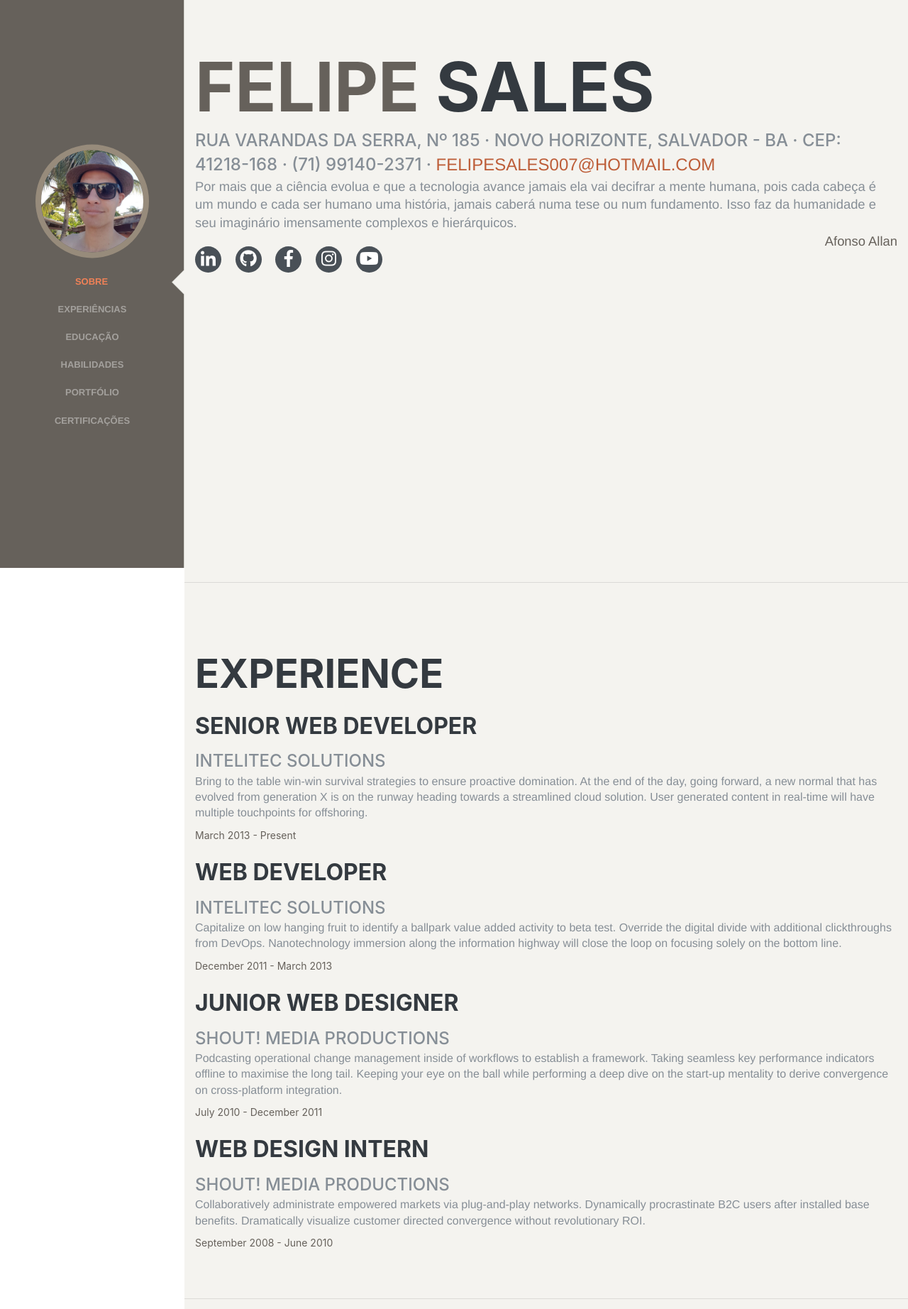
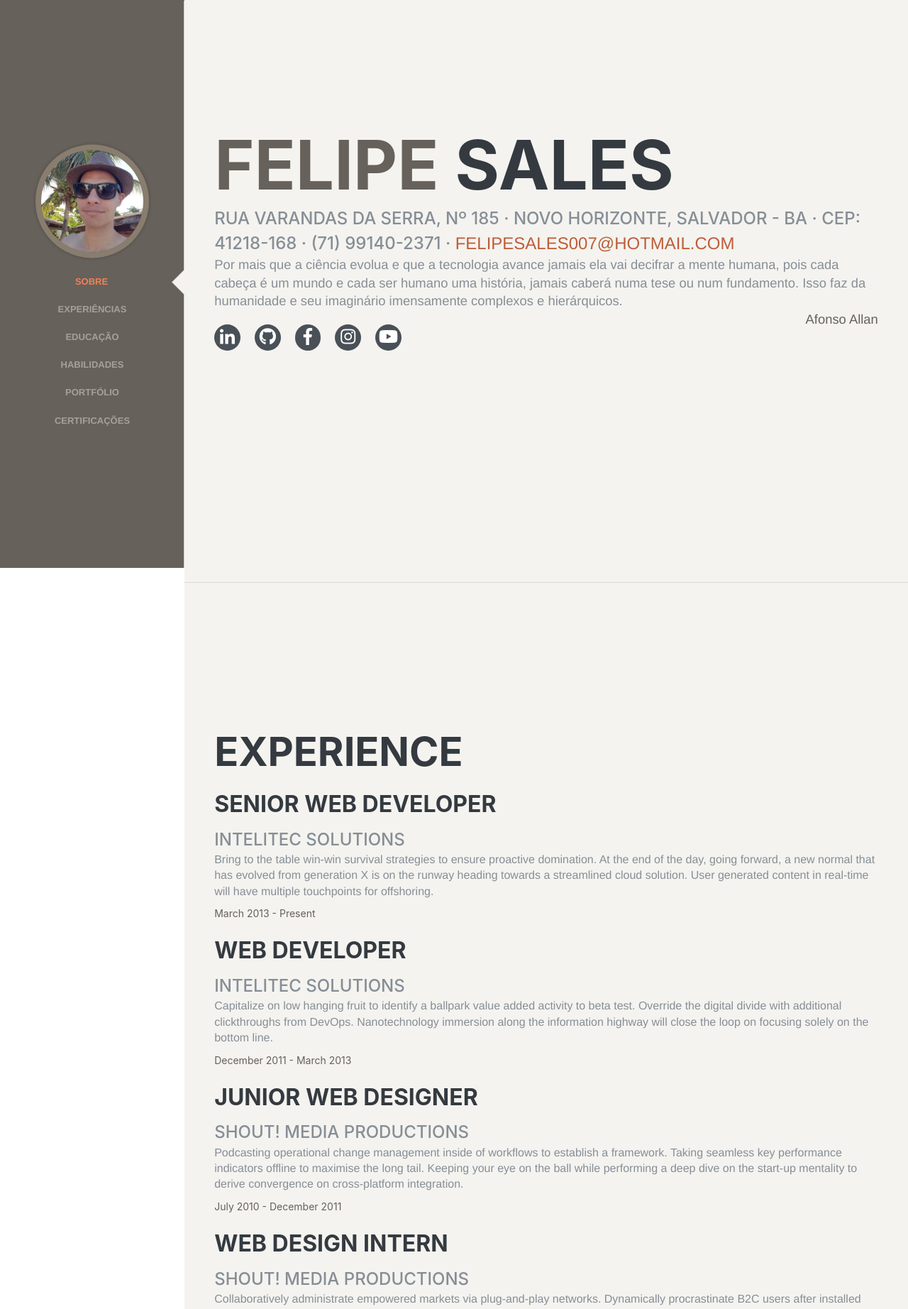
Before and after one commit to pallomamattos/perfil, a PHP site: page /app/perfil/perfil.php in a window 1280 px wide. Shown: the top 1844 px of the page at 71% size. Run offline with PHP 8.4, Linux system fonts and the light colour scheme; some libraries are stand-ins or nearby versions; some web fonts are replaced.

Commit message:
ajuste em sobre do perfil

```diff
--- a/app/perfil/perfil.php
+++ b/app/perfil/perfil.php
@@ -21,32 +21,32 @@
                 <!-- menu do perfil -->
                 <ul class="nav fe-fechar-menu-mobile">
                     <li class="active">
-                        <a class="nav-link js-scroll-trigger" href="#sobre">
+                        <a class="fe-nav-link js-scroll-trigger" href="#sobre">
                             <p>Sobre</p>
                         </a>
                     </li>
                     <li>
-                        <a class="nav-link js-scroll-trigger" href="#experiencias">
+                        <a class="fe-nav-link js-scroll-trigger" href="#experiencias">
                             <p>Experiências</p>
                         </a>
                     </li>
                     <li>
-                        <a class="nav-link js-scroll-trigger" href="#educacao">
+                        <a class="fe-nav-link js-scroll-trigger" href="#educacao">
                             <p>Educação</p>
                         </a>
                     </li>
                     <li>
-                        <a class="nav-link js-scroll-trigger" href="#habilidades">
+                        <a class="fe-nav-link js-scroll-trigger" href="#habilidades">
                             <p>Habilidades</p>
                         </a>
                     </li>
                     <li>
-                        <a class="nav-link js-scroll-trigger" href="#portfolio">
+                        <a class="fe-nav-link js-scroll-trigger" href="#portfolio">
                             <p>Portfólio</p>
                         </a>
                     </li>
                     <li>
-                        <a class="nav-link js-scroll-trigger" href="#certificacoes">
+                        <a class="fe-nav-link js-scroll-trigger" href="#certificacoes">
                             <p>Certificações</p>
                         </a>
                     </li>
@@ -78,7 +78,7 @@
             <div class="container-fluid">
                 <div class="row">
                     <!-- sobre -->
-                    <section class="resume-section" id="sobre">
+                    <section class="fe-resume-section" id="sobre">
                         <!-- nome -->
                         <h1>
                             <span class="text-primary">Felipe</span> Sales
@@ -114,7 +114,7 @@
                     <hr class="fe-hr">
 
                     <!-- experiências -->
-                    <section class="resume-section p-3 p-lg-5 d-flex flex-column" id="experiencias">
+                    <section class="fe-resume-section p-3 p-lg-5 d-flex flex-column" id="experiencias">
                         <div class="my-auto">
                             <h2 class="mb-5">Experience</h2>
 
@@ -171,7 +171,7 @@
                     <hr class="fe-hr">
 
                     <!-- educação -->
-                    <section class="resume-section p-3 p-lg-5 d-flex flex-column" id="educacao">
+                    <section class="fe-resume-section p-3 p-lg-5 d-flex flex-column" id="educacao">
                         <div class="my-auto">
                             <h2 class="mb-5">Education</h2>
 
@@ -203,7 +203,7 @@
                     <hr class="fe-hr">
 
                     <!-- habilidades -->
-                    <section class="resume-section p-3 p-lg-5 d-flex flex-column" id="habilidades">
+                    <section class="fe-resume-section p-3 p-lg-5 d-flex flex-column" id="habilidades">
                         <div class="my-auto">
                             <h2 class="mb-5">Skills</h2>
 
@@ -263,7 +263,7 @@
                     <hr class="fe-hr">
 
                     <!-- portfolio -->
-                    <section class="resume-section p-3 p-lg-5 d-flex flex-column" id="portfolio">
+                    <section class="fe-resume-section p-3 p-lg-5 d-flex flex-column" id="portfolio">
                         <div class="my-auto">
                             <h2 class="mb-5">Interests</h2>
                             <p>Apart from being a web developer, I enjoy most of my time being outdoors. In the winter, I am an avid skier and novice ice climber. During the warmer months here in Colorado, I enjoy mountain biking, free climbing, and kayaking.</p>
@@ -275,7 +275,7 @@
                     <hr class="fe-hr">
 
                     <!-- certificações -->
-                    <section class="resume-section p-3 p-lg-5 d-flex flex-column" id="certificacoes">
+                    <section class="fe-resume-section p-3 p-lg-5 d-flex flex-column" id="certificacoes">
                         <div class="my-auto">
                             <h2 class="mb-5">Awards &amp; Certifications</h2>
                             <ul class="fa-ul mb-0">
--- a/assets/css/perfil.css
+++ b/assets/css/perfil.css
@@ -77,31 +77,7 @@ p.lead {
 
 
 
-section.resume-section {
-    padding-top: 5rem !important;
-    padding-bottom: 5rem !important;
-    max-width: 75rem;
-}
 
-section.resume-section .resume-item .resume-date {
-    min-width: none;
-}
-
-@media (min-width: 768px) {
-    section.resume-section {
-        min-height: 100vh;
-    }
-    section.resume-section .resume-item .resume-date {
-        min-width: 18rem;
-    }
-}
-
-@media (min-width: 992px) {
-    section.resume-section {
-        padding-top: 3rem !important;
-        padding-bottom: 3rem !important;
-    }
-}
 
 .text-primary {
     color: #66615b !important;
--- a/assets/css/style.css
+++ b/assets/css/style.css
@@ -4,6 +4,10 @@
 
 a:link {
     text-decoration: none;
+}
+
+.active {
+    left: -1px;
 }
 
 .fe-hide {
@@ -38,10 +42,6 @@ a:link {
     transform: translateX(-50%);
 }
 
-.active {
-    left: -1px;
-}
-
 
 /* ------------------------
  * estilos para o dashboard
@@ -72,6 +72,7 @@ a:link {
 
 .fe-remove-logo {
     height: 0 !important;
+    top: -50px;
 }
 
 .fe-remove-logo::before {
@@ -82,7 +83,10 @@ a:link {
     width: 160px;
     height: 160px;
     border-radius: 50%;
-    border: 8px solid #978b7b;
+    border: 8px solid #887d6e;
+    -webkit-box-shadow: 0px 0px 5px 0px rgba(0,0,0,0.25);
+    -moz-box-shadow: 0px 0px 5px 0px rgba(0,0,0,0.25);
+    box-shadow: 0px 0px 5px 0px rgba(0,0,0,0.25);
 }
 
 .fe-menu-perfil-mobile {
@@ -90,9 +94,6 @@ a:link {
 }
 
 @media only screen and (max-width: 992px) {
-    .fe-logo-perfil {
-        margin-left: 0;
-    }
     .fe-menu-perfil-mobile {
         display: block;
         background-color: #f4f3ef;
@@ -101,13 +102,16 @@ a:link {
     .fe-menu-perfil-mobile span {
         background-color: #66615b !important;
     }
+    section.fe-resume-section {
+        padding: 16% .01rem 16% .01rem !important;
+    }
 }
 
 .fe-main-perfil {
     margin-top: -95px;
 }
 
-.nav-link {
+.fe-nav-link {
     padding-top: 25px !important;
     margin-bottom: -24px !important;
     font-weight: bolder;
@@ -115,15 +119,15 @@ a:link {
     text-transform: uppercase;
 }
 
-li .nav-link p {
+li .fe-nav-link p {
     font-size: 13px;
 }
 
-li:not(.active) .nav-link p {
+li:not(.active) .fe-nav-link p {
     opacity: .4;
 }
 
-li:not(.active) .nav-link:hover p {
+li:not(.active) .fe-nav-link:hover p {
     opacity: .8;
 }
 
@@ -134,3 +138,8 @@ li:not(.active) .nav-link:hover p {
     background-color: rgba(0, 0, 0, 0.1);
     height: 1px;
 }
+
+section.fe-resume-section {
+    padding: 16% 1.7rem 16% 1.7rem;
+    min-height: 100vh;
+}
```
